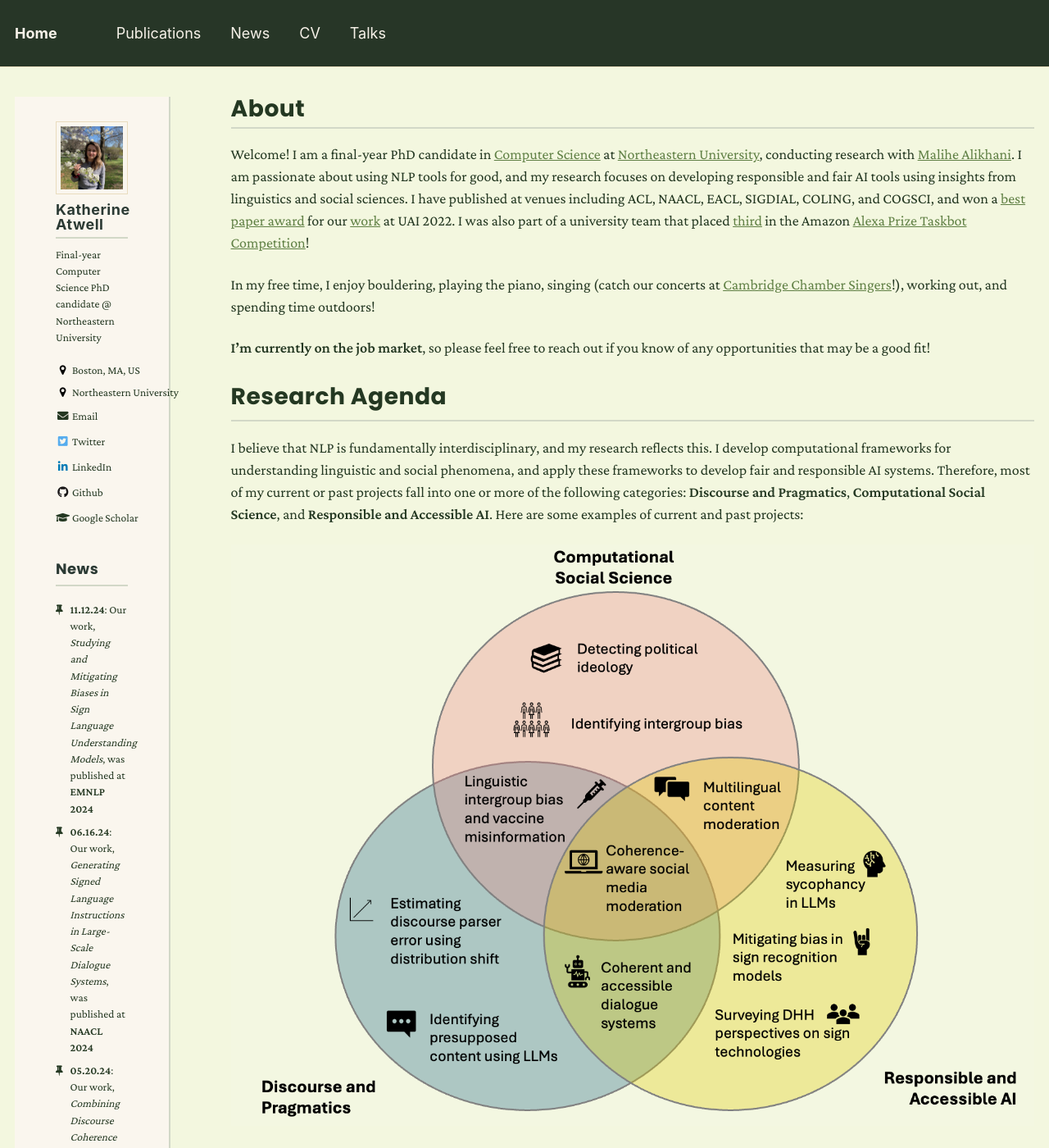
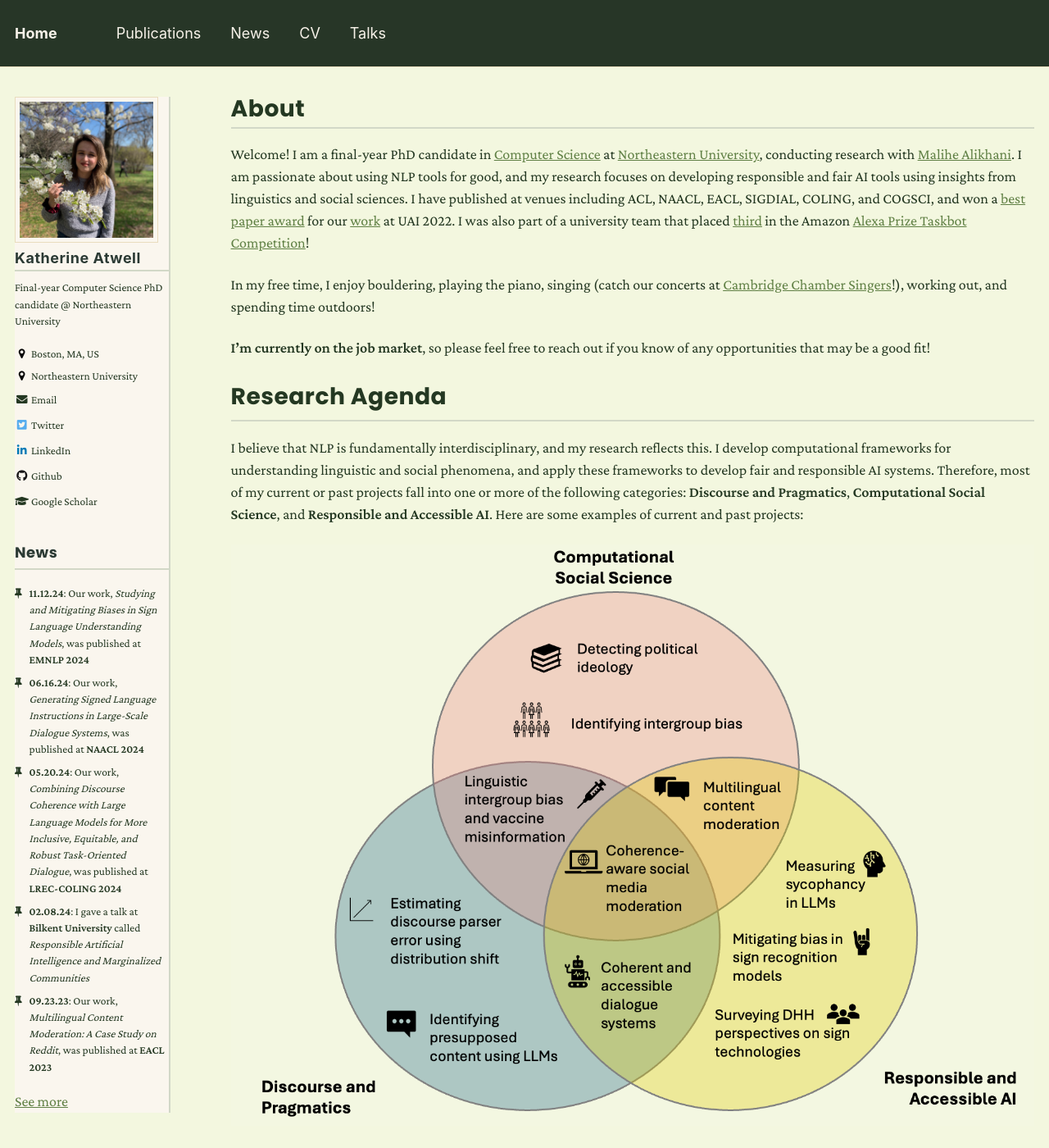
Before and after one commit to katherine-atwell/katherine-atwell.github.io, a Jekyll site: the page built from _pages/about.md, in a window 1280 px wide and 1400 px high. Shown: the whole window at 82% size. Built offline with Jekyll 4.4.1, drawn with Linux system fonts in a browser that asks for light colours; nearby versions of some CDN libraries.

Commit message:
edit sidebar

```diff
--- a/_sass/_sidebar.scss
+++ b/_sass/_sidebar.scss
@@ -16,7 +16,7 @@
   background-color: #faf6ee;
   color: #243822;
   border-right: 2px solid #d2d8c7;
-  padding: 30px 50px 30px 50px; /* top, right, bottom, left */
+  //padding: 30px 50px 30px 50px; /* top, right, bottom, left */
   box-sizing: border-box;
 
   @include breakpoint($large) {
```
